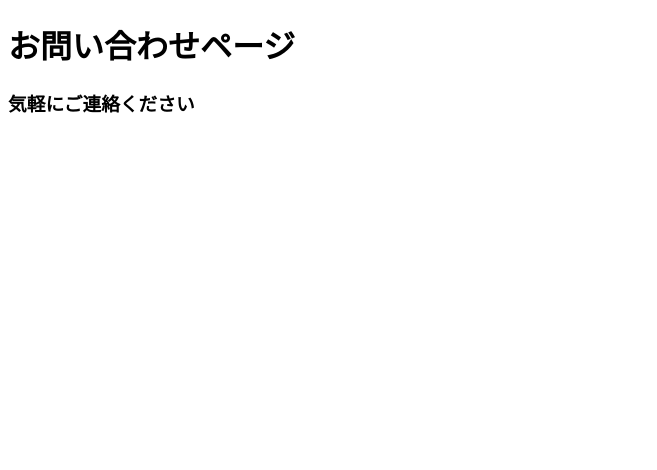
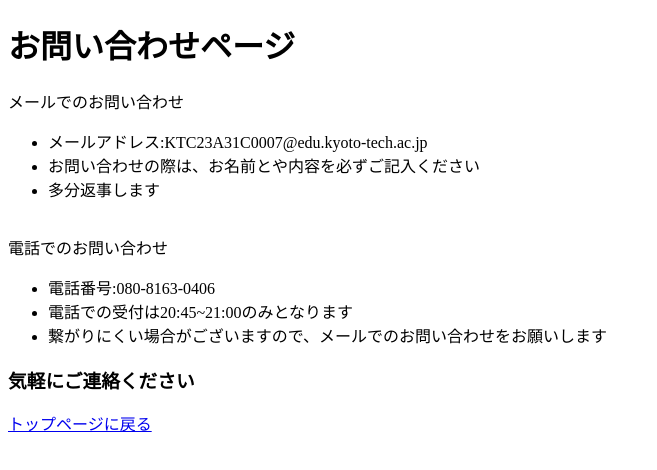
Before and after one commit to niina58/about-me, a plain HTML site: page contact/index.html in a window 1280 px wide. Shown: the whole page, without its empty margins (0-657 px from the left). Drawn offline with Linux system fonts and the light colour scheme; files that its build step writes are made by us from their sources.

Commit message:
Update index.html

```diff
--- a/contact/index.html
+++ b/contact/index.html
@@ -3,10 +3,33 @@
 <head>
     <meta charset="UTF-8">
     <meta name="viewport" content="width=device-width, initial-scale=1.0">
-    <title>Document</title>
+    <title>お問い合わせ</title>
+    <link rel="stylesheet" href="./style.css">
 </head>
 <body>
     <h1>お問い合わせページ</h1>
+
+    <div class="box1">
+        メールでのお問い合わせ
+        <ul>
+            <li>メールアドレス:KTC23A31C0007@edu.kyoto-tech.ac.jp</li>
+            <li>お問い合わせの際は、お名前とや内容を必ずご記入ください</li>
+            <li>多分返事します</li>
+        </ul>
+    </div>
+    <br>
+    <div class="box1">
+        電話でのお問い合わせ
+        <ul>
+            <li>電話番号:080-8163-0406</li>
+            <li>電話での受付は20:45~21:00のみとなります</li>
+            <li>繋がりにくい場合がございますので、メールでのお問い合わせをお願いします</li>
+        </ul>
+    </div>
+
     <h3>気軽にご連絡ください</h3>
+    <div>
+        <a href="../index.html">トップページに戻る</a>
+    </div>
 </body>
 </html>
```
